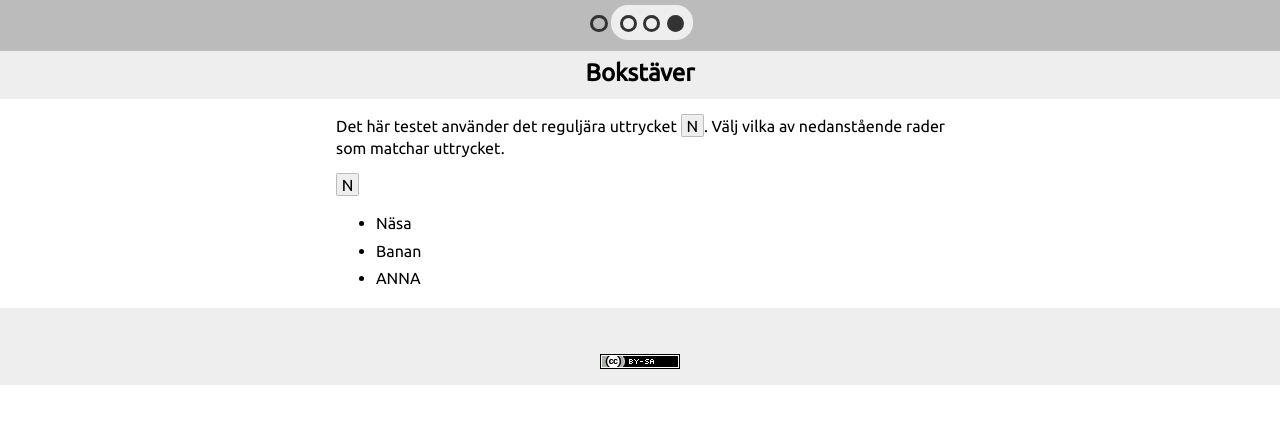
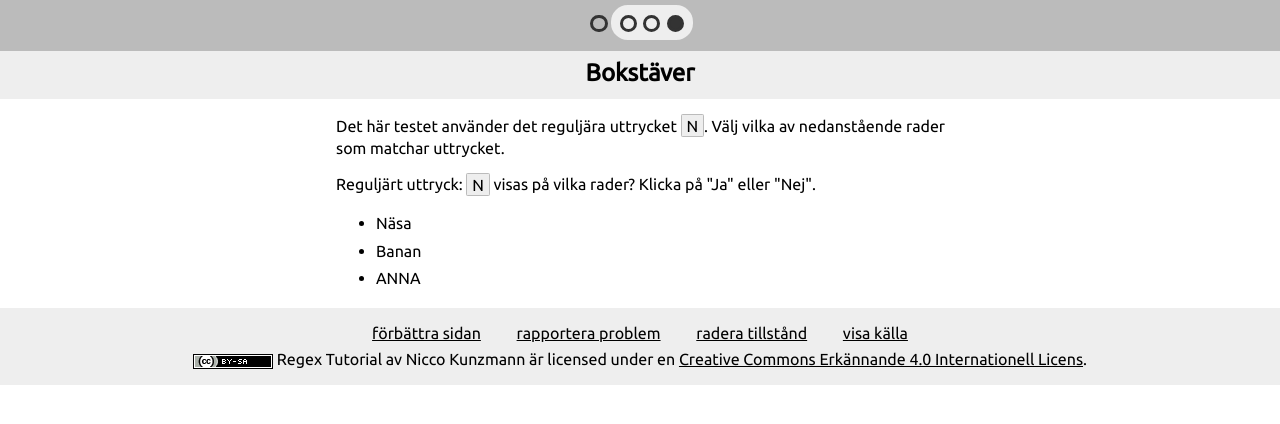
Before and after one commit to CoderDojoPotsdam/regex-tutorial, a Jekyll site: the page built from steps/01-03-bokstaver.html, in a window 1280 px wide. Shown: the top 424 px of the page. Built offline with Jekyll 4.4.1, drawn with Linux system fonts in a browser that asks for light colours.

Commit message:
Swedish Translation

```diff
--- a/_data/footer.yml
+++ b/_data/footer.yml
@@ -2,15 +2,20 @@
 edit:
   en: improve page
   de: Seite verbessern
+  sv: förbättra sidan
 newissue:
   en: report problem
   de: Problem melden
+  sv: rapportera problem
 deletecookies:
   en: delete state
   de: Zustand löschen
+  sv: radera tillstånd
 view:
   en: view source
   de: Quelltext anzeigen
+  sv: visa källa
 nextstep:
   en: Next Step
   de: Nächster Schritt
+  sv: Nästa steg
--- a/_layouts/step.html
+++ b/_layouts/step.html
@@ -23,7 +23,15 @@
     <link type="text/css" rel="stylesheet" href="../css/lang-{{ language }}.css" media="screen"/>
     <link rel="shortcut icon" href="../favicon.ico?v=2" type="image/x-icon">
     <meta charset="utf-8">
-    <title>{{ page.title | escape }} - Interaktive Einführung in Reguläre Ausdrücke</title>
+    <title>{{ page.title | escape }} -
+      {% if language == "de" %}
+        Interaktive Einführung in Reguläre Ausdrücke
+      {% elsif language == "en" %}
+        Interactive Introduction to Regular Expressions
+      {% elsif language == "sv" %}
+        Interaktiv Introduktion till Reguljära Uttryck
+      {% endif %}
+    </title>
     <script type="text/javascript">
       var current_page_id = "page-" + {{ page.path | jsonify }};
     </script>
@@ -86,6 +94,8 @@
           <span xmlns:dct="http://purl.org/dc/terms/" href="http://purl.org/dc/dcmitype/InteractiveResource" property="dct:title" rel="dct:type">Regex-Tutorial</span> von <span xmlns:cc="http://creativecommons.org/ns#" property="cc:attributionName">Nicco Kunzmann</span> ist lizenziert unter einer <a rel="license" href="http://creativecommons.org/licenses/by-sa/4.0/">Creative Commons Namensnennung - Weitergabe unter gleichen Bedingungen 4.0 International Lizenz</a>.
         {% elsif language == "en" %}
           <span xmlns:dct="http://purl.org/dc/terms/" property="dct:title">Regex Tutorial</span> by <span xmlns:cc="http://creativecommons.org/ns#" property="cc:attributionName">Nicco Kunzmann</span> is licensed under a <a rel="license" href="http://creativecommons.org/licenses/by/4.0/">Creative Commons Attribution 4.0 International License</a>.
+        {% elsif language == "sv" %}
+          <span xmlns:dct="http://purl.org/dc/terms/" property="dct:title">Regex Tutorial</span> av <span xmlns:cc="http://creativecommons.org/ns#" property="cc:attributionName">Nicco Kunzmann</span> är licensed under en <a rel="license" href="http://creativecommons.org/licenses/by/4.0/">Creative Commons Erkännande 4.0 Internationell Licens</a>.
         {% endif %}
         {% assign lowercase_content = content | downcase %}
         {% if lowercase_content contains "<img" %}
@@ -93,6 +103,8 @@
             Bilder, die eine andere Lizenz haben, können angeklickt werden, um zu dem Erklärungstext oder der Quelle zu gelangen.
           {% elsif language == "en" %}
             Pictures with a different license can be clicked to reach the source or an explanation.
+          {% elsif language == "sv" %}
+            Bilder med en annan licens går att klicka på för att komma till källan eller få en förklaring.
           {% endif %}
         {% endif %}
       </div>
--- /dev/null
+++ b/css/lang-sv.css
@@ -0,0 +1,30 @@
+
+/* --- hints --- */
+.clicked .toggle-hint:before {
+  content: "Göm ledtråden!";
+}
+.secret .toggle-hint:before {
+  content: "Visa en ledtråd?";
+}
+
+/* --- more description --- */
+.playfield.verbose .match.ok:after {
+  content: "✓ matchade";
+}
+.playfield.verbose .match.fail:after {
+  content: "✓ matchade, men borde inte matcha";
+}
+.playfield.verbose .nomatch.ok:after {
+  content: "borde matcha";
+}
+.playfield.verbose .nomatch.fail:after {
+  content: "ok, ingen matchning";
+}
+
+/* --- quiz --- */
+.quiz .expression:before {
+  content: "Reguljärt uttryck: ";
+}
+.quiz .expression:after {
+  content: " visas på vilka rader? Klicka på \"Ja\" eller \"Nej\".";
+}
```
